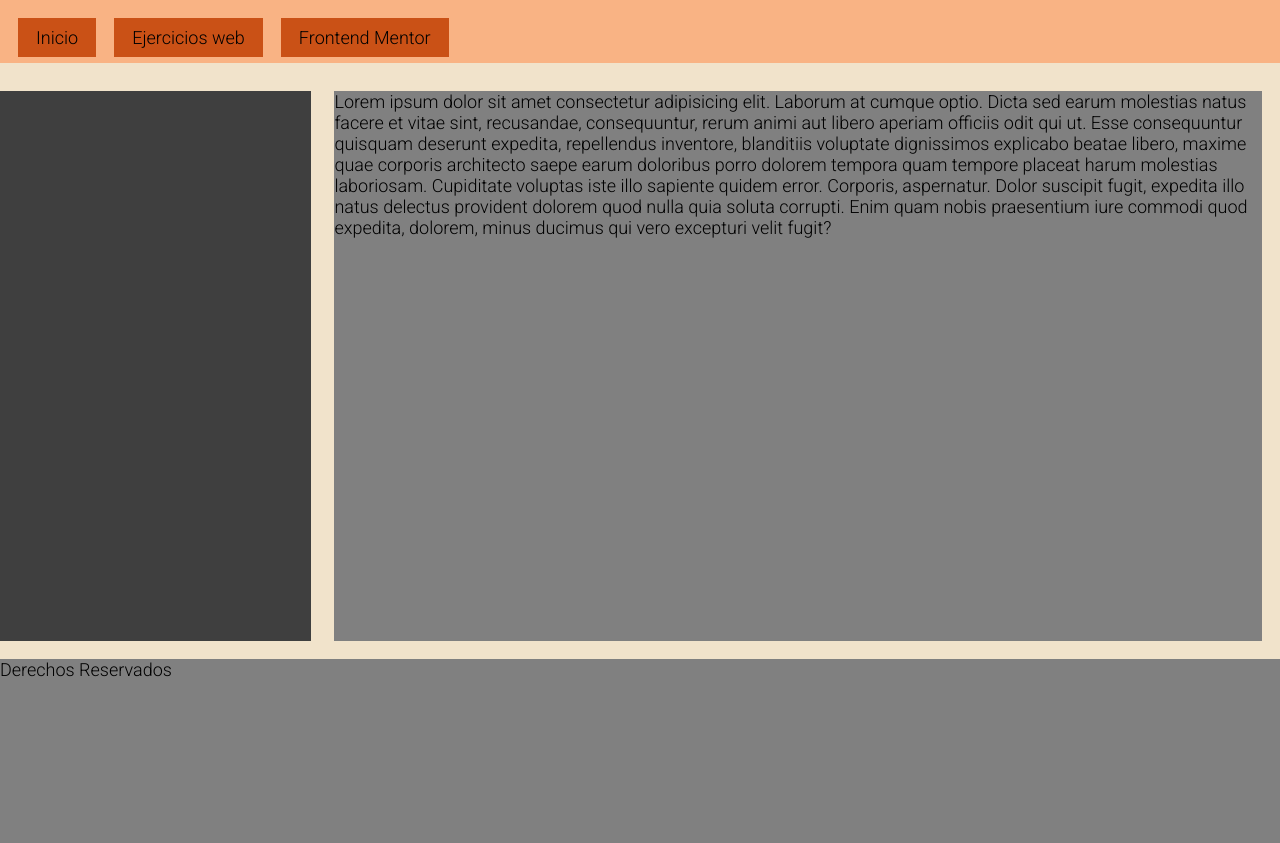
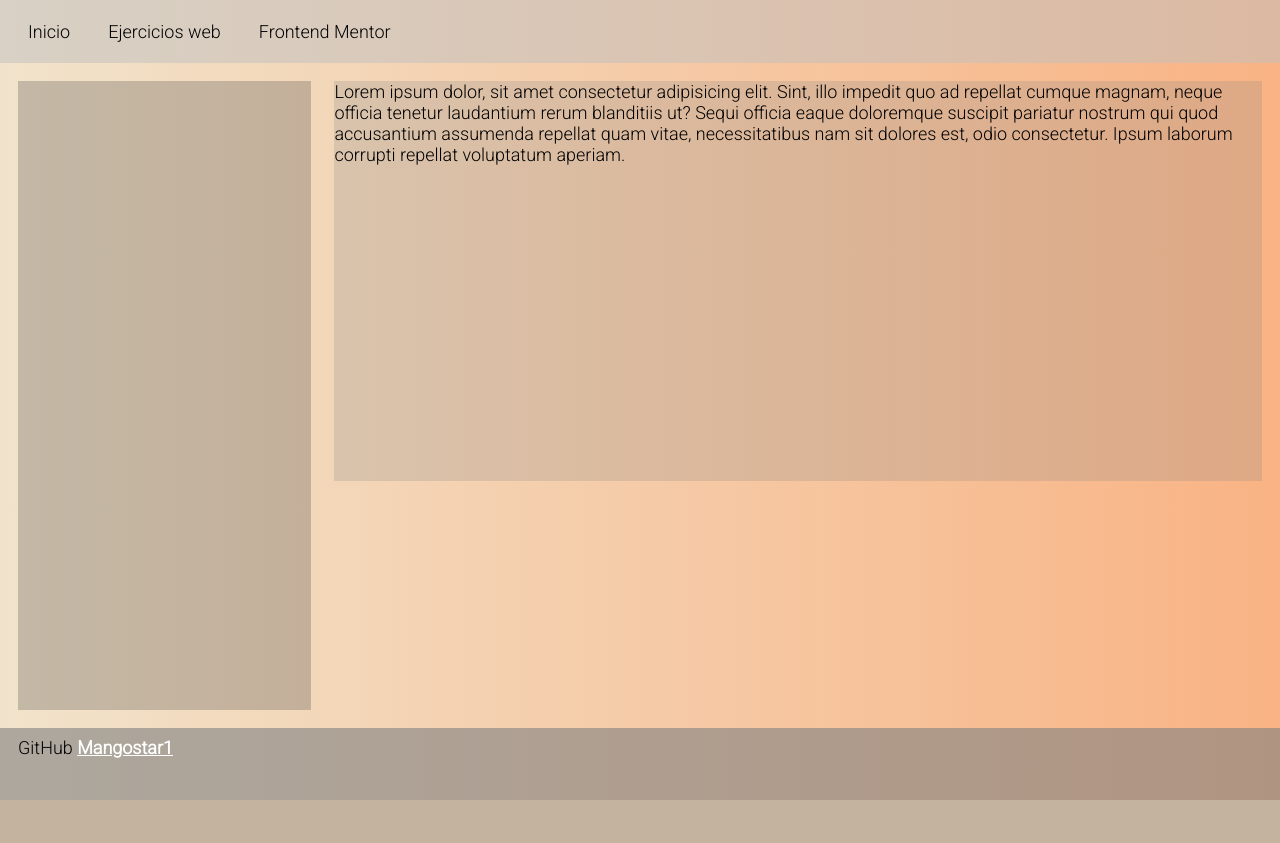
Before and after one commit to Mangostar1/Porfolio, a PHP site: the page made by fr - mentor.html in a window 1280 px wide. After the commit the page ends 800 px from the top, so only its background shows below. Run offline with PHP 8.4, Linux system fonts and the light colour scheme.

Commit message:
se actializo proyecto

```diff
--- a/css/index.css
+++ b/css/index.css
@@ -20,15 +20,18 @@
 .contaienr{
     display: grid;
     grid-template-columns: 1fr 3fr;
-    grid-template-rows: .4fr 3fr 1fr;
+    grid-template-rows: auto 1fr auto;
 
     gap: 1em;
+
+    min-height: 100vh;
 }
 
 /* Body */
 
 body{
-    background-color: var(--color1);
+    background: linear-gradient(to right, var(--color1), var(--color2));
+    min-height: 100vh;
 }
 
 main{
@@ -38,21 +41,47 @@ main{
 }
 
 article{
-    background-color: gray;
-    height: 550px;
+    background-color: rgba(128, 128, 128, 0.233);
+    min-height: 50vh;
+    height: auto;
 }
 
 aside{
     grid-column: 1 / 2;
     grid-row: 2 / 3;
-    background-color: rgb(63, 63, 63);
+
+    margin-left: 1em;
+    height: auto;
+    min-height: 50vh;
+
+    background-color: rgba(63, 63, 63, 0.26);
 }
+
+/* footer */
 
 footer{
     grid-column: 1 /span 3;
     grid-row: 3 / 4;
 
-    background-color: var(--colorGray);
+    min-height: 4em;
+
+    background-color: rgba(128, 128, 128, 0.6);
+}
+
+.git{
+    width: 20px;
+    height: 20px;
+    margin-right: .1em;
+}
+
+footer p{
+    margin-left: 1em;
+    margin-top: .5em;
+}
+
+.personalLinks{
+    color: white;
+    font-weight: bold;
 }
 
 /* texto */
--- a/css/nav.css
+++ b/css/nav.css
@@ -1,6 +1,6 @@
 /* Header */
 header{
-    background-color: var(--color2);
+    background-color: rgba(192, 192, 192, 0.507);
 
     grid-column: 1 / span 3;
 
@@ -8,7 +8,8 @@ header{
 }
 
 .nav{
-    padding: 1em;
+    margin-top: 0.6em;
+    margin-left: 1em;
 }
 
 .nav-menu{
@@ -26,17 +27,17 @@ header{
 .nav-link{
     text-decoration: none;
     transition: 0.3s;
-    padding: 0.5em 1em 0.5em 1em; /* Arriba Derecha Abajo Izquierda */
-    /* border-radius: 5px; */
+    padding: .5em .5em;
     display: block;
 
     color: var(--colorBlack);
-    background-color: var(--color3);
+    border: 1px solid transparent;
 }
 
 .nav-link:hover{
-    background-color: var(--color4);
     color: var(--colorWithe);
+    background-color: hsla(0, 0%, 0%, 0.233);
+    border-left: 2px solid rgb(0, 0, 0);
 }
 
 .nav-submenu{
@@ -45,6 +46,9 @@ header{
 
 ul>li:hover>ul{
     display: block;
+    color: var(--colorWithe);
+    background-color: rgba(192, 192, 192, 0.75);
+    border-left: 2px solid rgb(0, 0, 0);
 }
 
 .sub-list{
--- a/ejercicios web.html
+++ b/ejercicios web.html
@@ -113,7 +113,7 @@
 
         </aside>
         <footer>
-            <p>Derechos Reservados</p>
+            <p>GitHub <a id="personalLink" class="personalLinks" href="https://github.com/Mangostar1" target="_blank">Mangostar1</a></p>
         </footer>
     </div>
     <script src="js/Calculadora-js.js"></script>
--- a/fr - mentor.html
+++ b/fr - mentor.html
@@ -35,14 +35,10 @@
         <main>
             <section>
                 <article>
-                    <p>Lorem ipsum dolor sit amet consectetur adipisicing elit. Laborum at cumque optio. Dicta sed earum
-                        molestias natus facere et vitae sint, recusandae, consequuntur, rerum animi aut libero aperiam
-                        officiis odit qui ut. Esse consequuntur quisquam deserunt expedita, repellendus inventore,
-                        blanditiis voluptate dignissimos explicabo beatae libero, maxime quae corporis architecto saepe
-                        earum doloribus porro dolorem tempora quam tempore placeat harum molestias laboriosam.
-                        Cupiditate voluptas iste illo sapiente quidem error. Corporis, aspernatur. Dolor suscipit fugit,
-                        expedita illo natus delectus provident dolorem quod nulla quia soluta corrupti. Enim quam nobis
-                        praesentium iure commodi quod expedita, dolorem, minus ducimus qui vero excepturi velit fugit?
+                    <p>
+                        Lorem ipsum dolor, sit amet consectetur adipisicing elit. Sint, illo impedit quo ad repellat cumque magnam, neque officia tenetur laudantium rerum
+                        blanditiis ut? Sequi officia eaque doloremque suscipit pariatur nostrum qui quod accusantium assumenda repellat quam vitae, necessitatibus nam sit
+                        dolores est, odio consectetur. Ipsum laborum corrupti repellat voluptatum aperiam.
                     </p>
                 </article>
             </section>
@@ -50,7 +46,7 @@
         <aside class="aside-nav">
         </aside>
         <footer>
-            <p>Derechos Reservados</p>
+            <p>GitHub <a id="personalLink" class="personalLinks" href="https://github.com/Mangostar1" target="_blank">Mangostar1</a></p>
         </footer>
     </div>
 </body>
--- a/frontend_mentor/ecommerce-product-page-main/index_e-commerce.html
+++ b/frontend_mentor/ecommerce-product-page-main/index_e-commerce.html
@@ -153,7 +153,4 @@
   <script src="/frontend_mentor/ecommerce-product-page-main/js/ctrl-products.js"></script>
   <script src="../ecommerce-product-page-main/js/ctrl-nav-mobile.js"></script>
 </body>
-  <!-- <script src="/frontend_mentor/ecommerce-product-page-main/js/ctrl-image.js"></script>
-  <script src="/frontend_mentor/ecommerce-product-page-main/js/ctrl-products.js"></script>
-  <script src="../ecommerce-product-page-main/js/ctrl-nav-mobile.js"></script> -->
 </html>
--- a/frontend_mentor/ecommerce-product-page-main/js/ctrl-nav-mobile.js
+++ b/frontend_mentor/ecommerce-product-page-main/js/ctrl-nav-mobile.js
@@ -1,3 +1,5 @@
+/*   solo se aplica a vercion mobile  */
+
 let closeNav = document.getElementById('close-nav-id');
 let menu = document.getElementById('nav');
 let openNav = document.getElementById('mobile-menu');
--- a/index.html
+++ b/index.html
@@ -43,7 +43,11 @@
 
         </aside>
         <footer>
-            <p>Derechos Reservados</p>
+            <p>
+                <img src="/icons/GitHub-Mark-32px.png" class="git" id="git">
+                GitHub
+                <a id="personalLink" class="personalLinks" href="https://github.com/Mangostar1" target="_blank">Mangostar1</a>
+            </p>
         </footer>
     </div>
 </body>
```
Also changed, not shown: frontend_mentor/ecommerce-product-page-main/js/ctrl-image.js (+29 -30 lines), icons/GitHub-Mark-32px.png (added).
